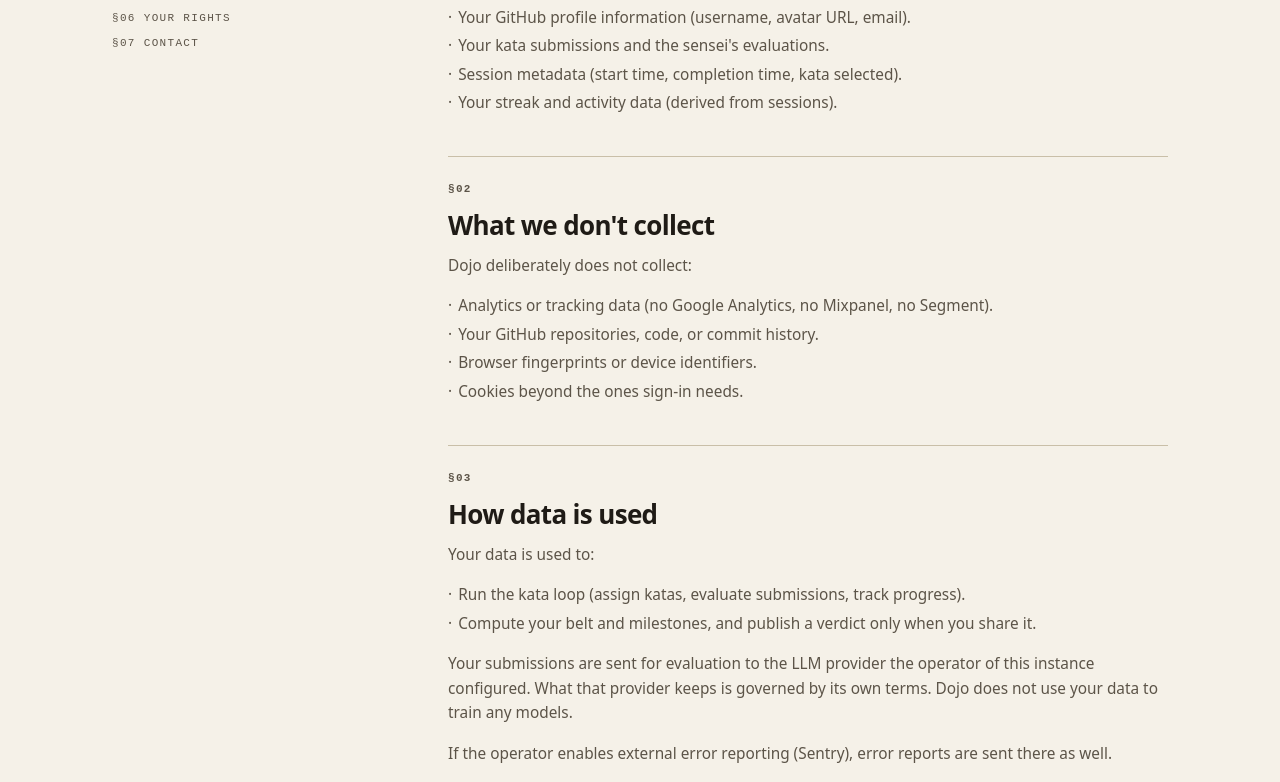
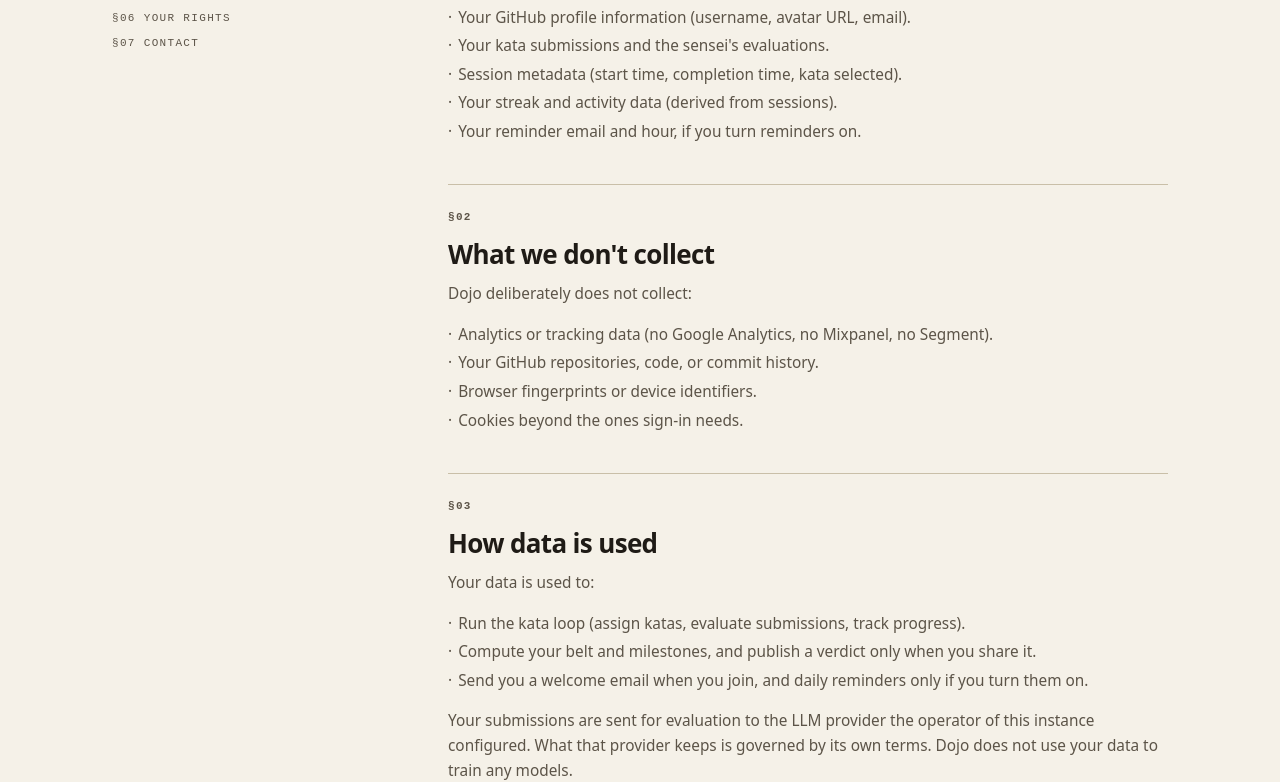
Before and after one commit to rodacato/dojo, a React (Vite) app in the folder apps/web/: page /privacy in a window 1280 px wide. Shown: the part 498-1280 px from the top of the page. Built offline with nearby package versions, Linux system fonts and the light colour scheme; no server answers.

Commit message:
docs(web): say what the privacy policy leaves out about email
The welcome email, opt-in reminders and Resend were all missing.

```diff
--- a/apps/web/src/pages/PrivacyPage.tsx
+++ b/apps/web/src/pages/PrivacyPage.tsx
@@ -28,6 +28,9 @@ const SECTIONS: LegalSection[] = [
           </LegalListItem>
           <LegalListItem>
             Your streak and activity data (derived from sessions).
+          </LegalListItem>
+          <LegalListItem>
+            Your reminder email and hour, if you turn reminders on.
           </LegalListItem>
         </LegalList>
       </>
@@ -65,6 +68,9 @@ const SECTIONS: LegalSection[] = [
           <LegalListItem>
             Compute your belt and milestones, and publish a verdict only when you share it.
           </LegalListItem>
+          <LegalListItem>
+            Send you a welcome email when you join, and daily reminders only if you turn them on.
+          </LegalListItem>
         </LegalList>
         <p>
           Your submissions are sent for evaluation to the LLM provider the operator of this
@@ -73,7 +79,8 @@ const SECTIONS: LegalSection[] = [
         </p>
         <p>
           If the operator enables external error reporting (Sentry), error reports are sent
-          there as well.
+          there as well. If the operator enables email (Resend), your address is sent there to
+          deliver these emails.
         </p>
       </>
     ),
@@ -86,7 +93,8 @@ const SECTIONS: LegalSection[] = [
         <p>Dojo requests a single GitHub OAuth scope:</p>
         <LegalList>
           <LegalListItem>
-            <LegalCode>user:email</LegalCode> — your email address (for account identification).
+            <LegalCode>user:email</LegalCode> — your email address (for account identification and the
+            emails above).
             Your public profile (username, avatar) needs no extra scope.
           </LegalListItem>
         </LegalList>
@@ -146,5 +154,5 @@ const SECTIONS: LegalSection[] = [
 ]
 
 export function PrivacyPage() {
-  return <LegalPage title="Privacy Policy" lastUpdated="2026-09-28" sections={SECTIONS} />
+  return <LegalPage title="Privacy Policy" lastUpdated="2026-11-02" sections={SECTIONS} />
 }
```
Also changed, not shown: 1 other file (tests, documents, lock files or other folders).
